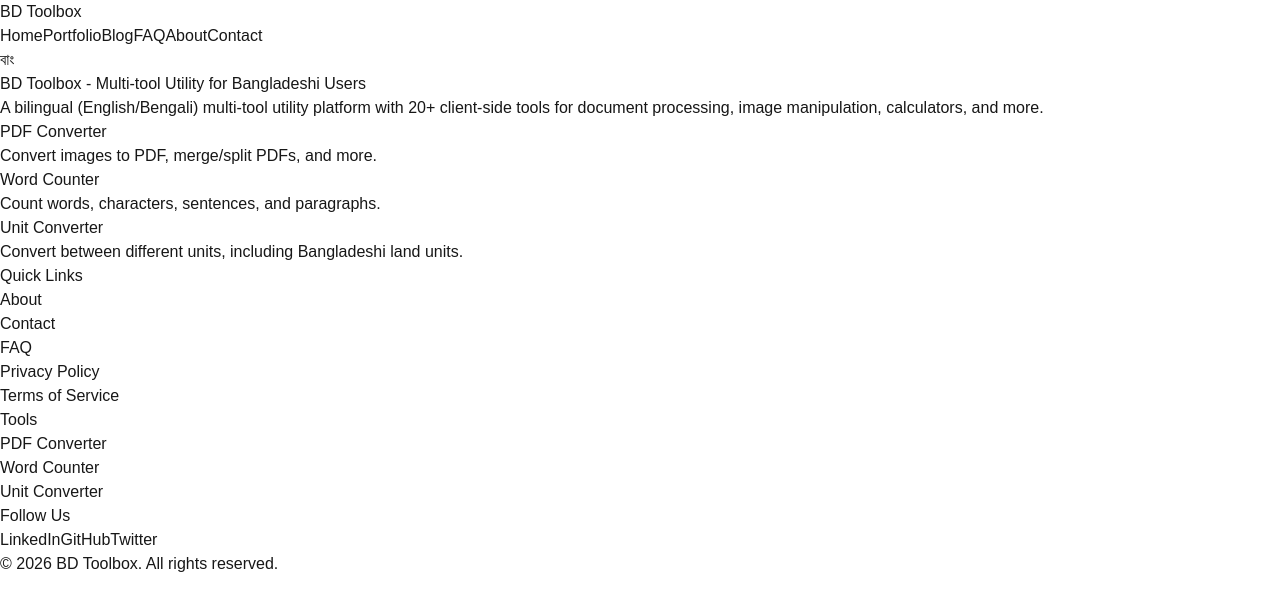
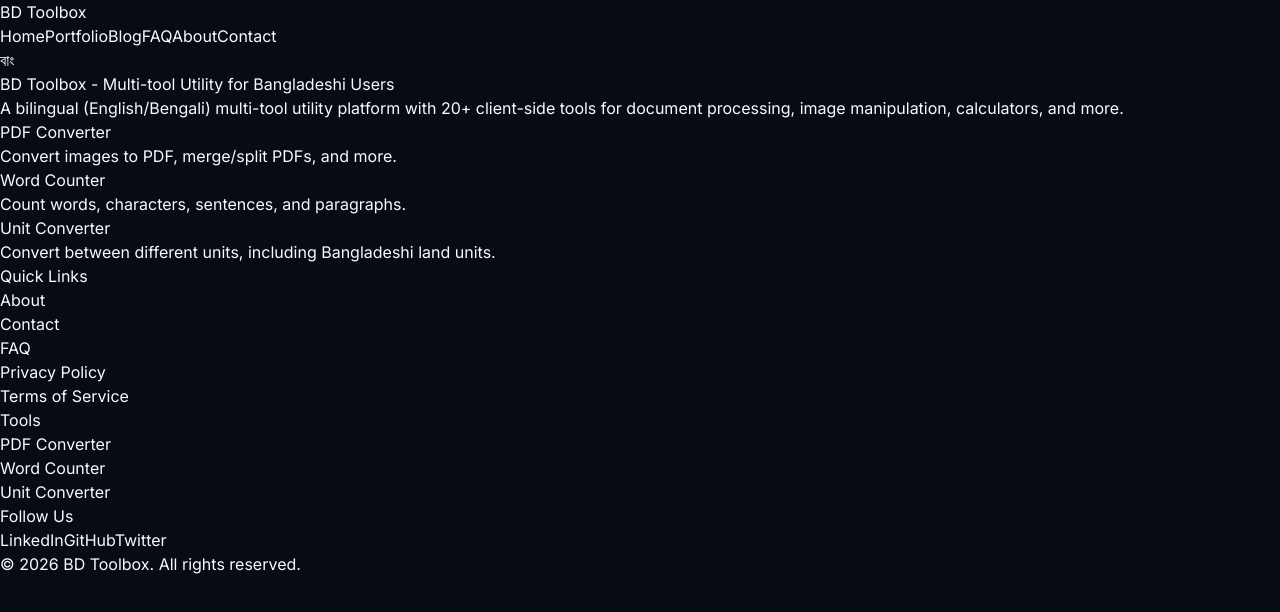
Before and after one commit to hrana36/Toolbox, a Next.js app: page / in a window 1280 px wide. Shown: the top 612 px of the page. Built offline with nearby package versions, Linux system fonts and the light colour scheme.

Commit message:
feat(portfolio): configure cyber theme variables and global styles

```diff
--- a/src/app/globals.css
+++ b/src/app/globals.css
@@ -3,19 +3,66 @@
 @tailwind utilities;
 
 :root {
-  --background: #ffffff;
-  --foreground: #171717;
-}
-
-@media (prefers-color-scheme: dark) {
-  :root {
-    --background: #0a0a0a;
-    --foreground: #ededed;
-  }
+  --background: #070b13;
+  --foreground: #f8fafc;
+  --bg-cyber: #070b13;
+  --bg-card: rgba(15, 23, 42, 0.6);
+  --border-glow: #06b6d4;
+  --accent-green: #10b981;
+  --accent-cyan: #06b6d4;
 }
 
 body {
   color: var(--foreground);
   background: var(--background);
-  font-family: Arial, Helvetica, sans-serif;
+  font-family: 'Inter', sans-serif;
+  overflow: hidden; /* Lock viewport scroll */
 }
+
+/* Custom glow utility */
+.cyber-glow {
+  box-shadow: 0 0 15px rgba(6, 182, 212, 0.15);
+}
+
+.text-cyber-glow {
+  text-shadow: 0 0 8px rgba(6, 182, 212, 0.5);
+}
+
+.text-green-glow {
+  text-shadow: 0 0 8px rgba(16, 185, 129, 0.5);
+}
+
+/* Custom blink animation for terminal cursor */
+@keyframes blink {
+  0%, 100% { opacity: 1; }
+  50% { opacity: 0; }
+}
+
+.animate-blink {
+  animation: blink 1s step-end infinite;
+}
+
+/* Custom scrollbar styles */
+::-webkit-scrollbar {
+  width: 6px;
+  height: 6px;
+}
+
+::-webkit-scrollbar-track {
+  background: rgba(15, 23, 42, 0.3);
+}
+
+::-webkit-scrollbar-thumb {
+  background: rgba(6, 182, 212, 0.3);
+  border-radius: 3px;
+}
+
+::-webkit-scrollbar-thumb:hover {
+  background: rgba(6, 182, 212, 0.6);
+}
+
+/* Firefox scrollbar support */
+* {
+  scrollbar-width: thin;
+  scrollbar-color: rgba(6, 182, 212, 0.3) rgba(15, 23, 42, 0.3);
+}
```
